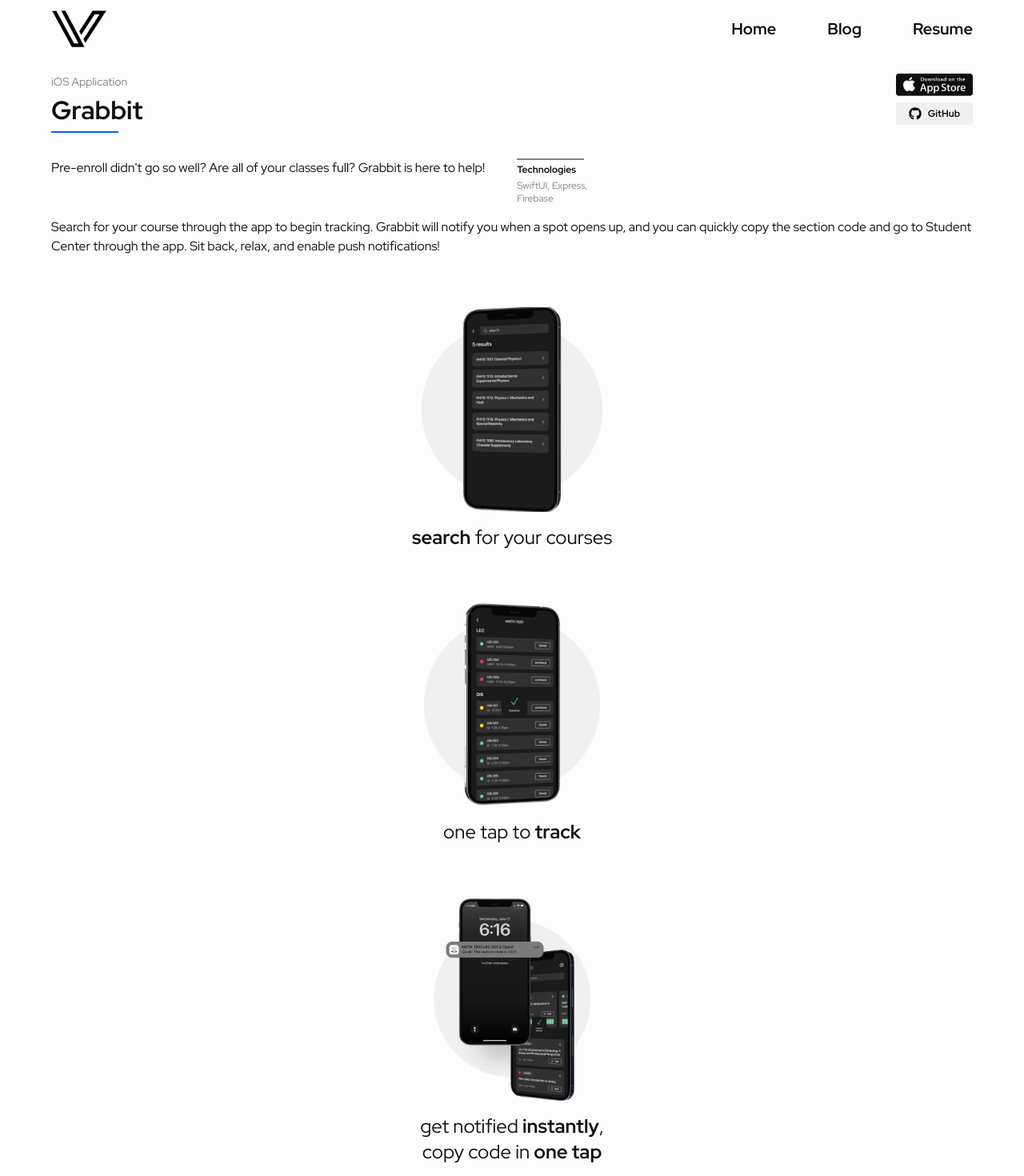
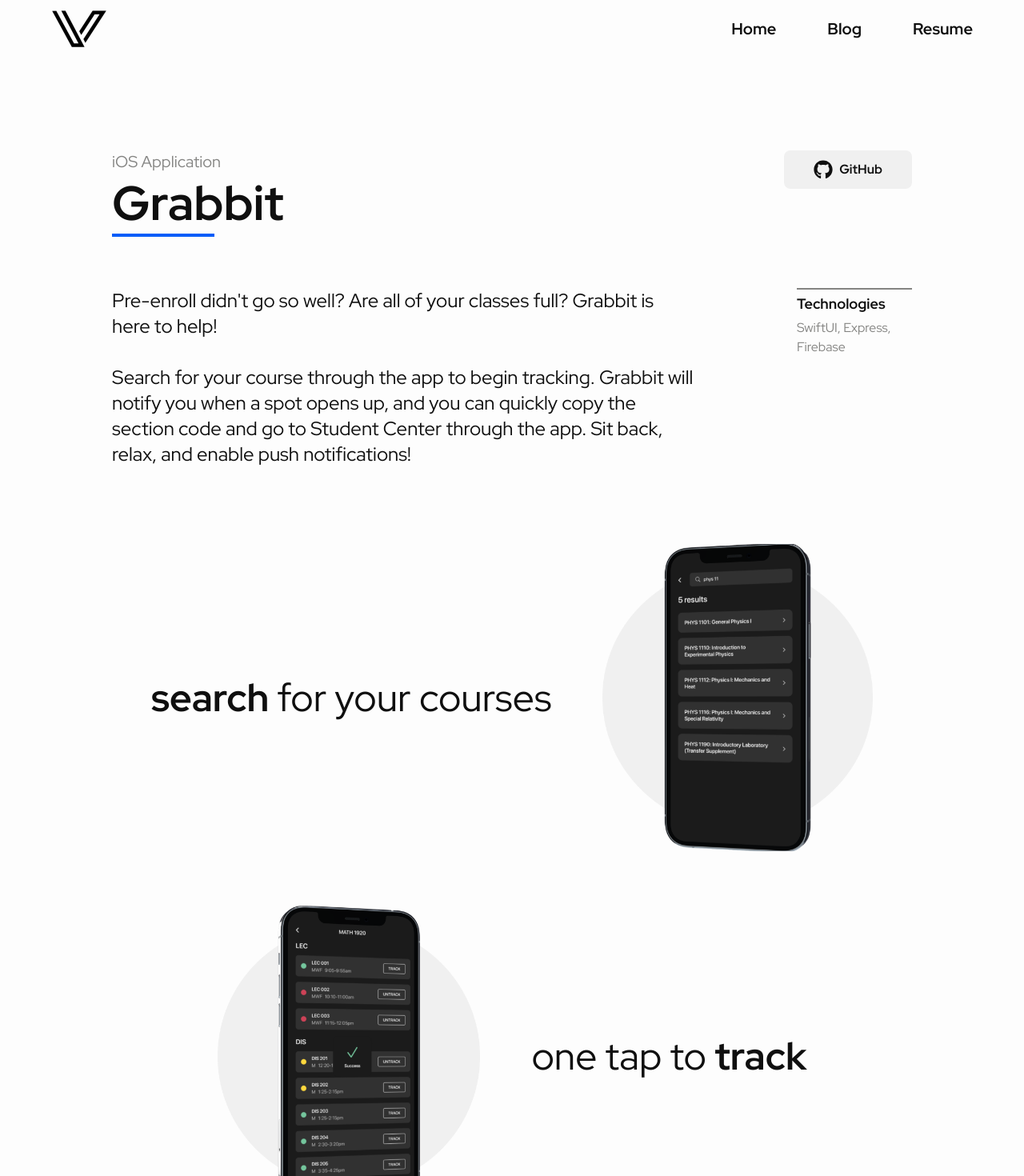
Before and after one commit to vinnie4k/portfolio, a React (Vite) app: page /work/grabbit in a window 1280 px wide. Shown: the part 20-1490 px from the top of the page at 80% size. Built offline with nearby package versions, Linux system fonts and the light colour scheme.

Commit message:
Tablet/Desktop Work

```diff
--- a/src/App.tsx
+++ b/src/App.tsx
@@ -1,9 +1,14 @@
 import Blog from "./pages/blog/Blog";
 import Footer from "./components/Footer";
-import Grabbit from "./pages/work/Grabbit";
 import Home from "./pages/home/Home";
 import NavBar from "./components/NavBar";
 import { Route, Routes } from "react-router-dom";
+
+// Projects
+import Grabbit from "./pages/work/Grabbit";
+import Savvy from "./pages/work/Savvy";
+import Scribbly from "./pages/work/Scribbly";
+import Volume from "./pages/work/Volume";
 
 // Blogs
 import Post1 from "./pages/posts/Post1";
@@ -21,6 +26,9 @@ function App() {
         <Route path="/blog/data-types" element={<Post2 />}></Route>
         {/* Projects */}
         <Route path="/work/grabbit" element={<Grabbit />}></Route>
+        <Route path="/work/savvy" element={<Savvy />}></Route>
+        <Route path="/work/volume" element={<Volume />}></Route>
+        <Route path="/work/scribbly" element={<Scribbly />}></Route>
       </Routes>
       <Footer />
     </div>
--- a/src/pages/posts/Post1.tsx
+++ b/src/pages/posts/Post1.tsx
@@ -118,7 +118,7 @@ function Post1() {
         <h2 className="text-2xl font-bold text-center lg:text-4xl">
           More on Intro to iOS: Swift Basics
         </h2>
-        <div className="flex flex-col gap-8 lg:flex-row lg:ga-8 lg:justify-center">
+        <div className="flex flex-col gap-8 lg:flex-row lg:gap-8 lg:justify-center">
           <PostCell
             date="June 12"
             title="Data Types"
--- a/src/pages/posts/Post2.tsx
+++ b/src/pages/posts/Post2.tsx
@@ -194,7 +194,7 @@ function Post2() {
         <h2 className="text-2xl font-bold text-center lg:text-4xl">
           More on Intro to iOS: Swift Basics
         </h2>
-        <div className="flex flex-col gap-8 lg:flex-row lg:ga-8 lg:justify-center">
+        <div className="flex flex-col gap-8 lg:flex-row lg:gap-8 lg:justify-center">
           <PostCell
             date="June 1"
             title="Variables and Constants"
--- a/src/pages/work/Grabbit.tsx
+++ b/src/pages/work/Grabbit.tsx
@@ -4,9 +4,14 @@ import grabbit_1 from "/src/assets/projects/grabbit/grabbit_1.png";
 import grabbit_2 from "/src/assets/projects/grabbit/grabbit_2.png";
 import grabbit_3 from "/src/assets/projects/grabbit/grabbit_3.png";
 
+// Other Projects
+import savvy from "/src/assets/projects/savvy.png";
+import scribbly from "/src/assets/projects/scribbly.png";
+import volume from "/src/assets/projects/volume.png";
+
 function Grabbit() {
   return (
-    <div className="flex flex-col gap-8">
+    <div className="flex flex-col gap-8 lg:w-[1000px] lg:mx-auto sm:py-16 lg:py-24 sm:gap-16">
       {/* Header */}
       <WorkHeader
         type="iOS Application"
@@ -16,46 +21,71 @@ function Grabbit() {
       />
 
       {/* Description */}
-      <div className="flex flex-col gap-4">
-        <div className="flex flex-row gap-10">
-          <p>
-            Pre-enroll didn't go so well? Are all of your classes full? Grabbit
-            is here to help!
+      <div className="flex flex-col gap-4 sm:flex-row sm:gap-32">
+        <div className="flex flex-col gap-4 sm:gap-8">
+          <div className="flex max-sm:flex-row max-sm:gap-10">
+            <p className="sm:text-xl lg:text-2xl">
+              Pre-enroll didn't go so well? Are all of your classes full?
+              Grabbit is here to help!
+            </p>
+            <div className="sm:hidden">
+              <WorkTech techs="SwiftUI, Express, Firebase" />
+            </div>
+          </div>
+          <p className="sm:text-xl lg:text-2xl">
+            Search for your course through the app to begin tracking. Grabbit
+            will notify you when a spot opens up, and you can quickly copy the
+            section code and go to Student Center through the app. Sit back,
+            relax, and enable push notifications!
           </p>
+        </div>
+        <div className="max-sm:hidden">
           <WorkTech techs="SwiftUI, Express, Firebase" />
         </div>
-        <p>
-          Search for your course through the app to begin tracking. Grabbit will
-          notify you when a spot opens up, and you can quickly copy the section
-          code and go to Student Center through the app. Sit back, relax, and
-          enable push notifications!
-        </p>
       </div>
 
       {/* Screenshots */}
       <div className="flex flex-col gap-16 py-8 items-center text-center">
-        <div className="flex flex-col gap-4 items-center">
-          <img src={grabbit_1} className="h-[256px]" />
-          <p className="text-2xl">
+        <div className="flex flex-col gap-4 items-center sm:flex-row-reverse sm:gap-16">
+          <img src={grabbit_1} className="h-[256px] sm:h-80 lg:h-96" />
+          <p className="text-2xl sm:text-3xl lg:text-5xl">
             <span className="font-bold">search</span> for your courses
           </p>
         </div>
-        <div className="flex flex-col gap-4 items-center">
-          <img src={grabbit_2} className="h-[256px]" />
-          <p className="text-2xl">
+        <div className="flex flex-col gap-4 items-center sm:flex-row sm:gap-16">
+          <img src={grabbit_2} className="h-[256px] sm:h-80 lg:h-96" />
+          <p className="text-2xl sm:text-3xl lg:text-5xl">
             one tap to <span className="font-bold">track</span>
           </p>
         </div>
-        <div className="flex flex-col gap-4 items-center mb-8">
-          <img src={grabbit_3} className="h-[256px]" />
+        <div className="flex flex-col gap-4 items-center mb-8 sm:flex-row-reverse sm:gap-16">
+          <img src={grabbit_3} className="h-[256px] sm:h-80 lg:h-96" />
           <div>
-            <p className="text-2xl">
+            <p className="text-2xl sm:text-3xl lg:text-5xl sm:mb-2">
               get notified <span className="font-bold">instantly</span>,{" "}
             </p>
-            <p className="text-2xl">
+            <p className="text-2xl sm:text-3xl lg:text-5xl">
               copy code in <span className="font-bold">one tap</span>
             </p>
           </div>
+        </div>
+      </div>
+
+      {/* See More */}
+      <div className="flex flex-col gap-8 items-center lg:gap-16 py-24">
+        <h2 className="text-3xl font-bold text-center lg:text-4xl">
+          More Projects
+        </h2>
+        <div className="flex flex-col gap-8 sm:grid sm:grid-cols-2 sm:justify-center">
+          <a href="/work/savvy" className="w-72 lg:w-96">
+            <img src={savvy} alt="Image of Savvy" className="cell-link" />
+          </a>
+          <a href="/work/volume" className="w-72 lg:w-96">
+            <img src={volume} alt="Image of Volume" className="cell-link" />
+          </a>
+          <a href="/work/scribbly" className="w-72 lg:w-96">
+            <img src={scribbly} alt="Image of Scribbly" className="cell-link" />
+          </a>
         </div>
       </div>
     </div>
--- /dev/null
+++ b/src/pages/work/Savvy.tsx
@@ -0,0 +1,43 @@
+import WorkHeader from "./WorkHeader";
+import WorkTech from "./WorkTech";
+
+// Other Projects
+import grabbit from "/src/assets/projects/grabbit.png";
+import scribbly from "/src/assets/projects/scribbly.png";
+import volume from "/src/assets/projects/volume.png";
+
+function Savvy() {
+  return (
+    <div className="flex flex-col gap-8 lg:w-[1000px] lg:mx-auto sm:py-16 lg:py-24 sm:gap-16">
+      {/* Header */}
+      <WorkHeader
+        type="iOS Application"
+        title="Savvy"
+        appstoreURL=""
+        githubURL="https://github.com/vinnie4k/Grabbit"
+      />
+
+      <p className="text-4xl text-center">Coming soon!</p>
+
+      {/* See More */}
+      <div className="flex flex-col gap-8 items-center lg:gap-16 py-24">
+        <h2 className="text-3xl font-bold text-center lg:text-4xl">
+          More Projects
+        </h2>
+        <div className="flex flex-col gap-8 sm:grid sm:grid-cols-2 sm:justify-center">
+          <a href="/work/grabbit" className="w-72 lg:w-96">
+            <img src={grabbit} alt="Image of Grabbit" className="cell-link" />
+          </a>
+          <a href="/work/volume" className="w-72 lg:w-96">
+            <img src={volume} alt="Image of Volume" className="cell-link" />
+          </a>
+          <a href="/work/scribbly" className="w-72 lg:w-96">
+            <img src={scribbly} alt="Image of Scribbly" className="cell-link" />
+          </a>
+        </div>
+      </div>
+    </div>
+  );
+}
+
+export default Savvy;
--- /dev/null
+++ b/src/pages/work/Scribbly.tsx
@@ -0,0 +1,43 @@
+import WorkHeader from "./WorkHeader";
+import WorkTech from "./WorkTech";
+
+// Other Projects
+import grabbit from "/src/assets/projects/grabbit.png";
+import savvy from "/src/assets/projects/savvy.png";
+import volume from "/src/assets/projects/volume.png";
+
+function Scribbly() {
+  return (
+    <div className="flex flex-col gap-8 lg:w-[1000px] lg:mx-auto sm:py-16 lg:py-24 sm:gap-16">
+      {/* Header */}
+      <WorkHeader
+        type="iOS Application"
+        title="Scribbly"
+        appstoreURL=""
+        githubURL="https://github.com/vinnie4k/scribbly-ios"
+      />
+
+      <p className="text-4xl text-center">Coming soon!</p>
+
+      {/* See More */}
+      <div className="flex flex-col gap-8 items-center lg:gap-16 py-24">
+        <h2 className="text-3xl font-bold text-center lg:text-4xl">
+          More Projects
+        </h2>
+        <div className="flex flex-col gap-8 sm:grid sm:grid-cols-2 sm:justify-center">
+          <a href="/work/volume" className="w-72 lg:w-96">
+            <img src={volume} alt="Image of Volume" className="cell-link" />
+          </a>
+          <a href="/work/savvy" className="w-72 lg:w-96">
+            <img src={savvy} alt="Image of Savvy" className="cell-link" />
+          </a>
+          <a href="/work/grabbit" className="w-72 lg:w-96">
+            <img src={grabbit} alt="Image of Grabbit" className="cell-link" />
+          </a>
+        </div>
+      </div>
+    </div>
+  );
+}
+
+export default Scribbly;
--- /dev/null
+++ b/src/pages/work/Volume.tsx
@@ -0,0 +1,43 @@
+import WorkHeader from "./WorkHeader";
+import WorkTech from "./WorkTech";
+
+// Other Projects
+import grabbit from "/src/assets/projects/grabbit.png";
+import scribbly from "/src/assets/projects/scribbly.png";
+import savvy from "/src/assets/projects/savvy.png";
+
+function Volume() {
+  return (
+    <div className="flex flex-col gap-8 lg:w-[1000px] lg:mx-auto sm:py-16 lg:py-24 sm:gap-16">
+      {/* Header */}
+      <WorkHeader
+        type="iOS Application"
+        title="Volume"
+        appstoreURL="https://apps.apple.com/us/app/volume-cornell-publications/id1547133564"
+        githubURL="https://github.com/cuappdev/volume-ios"
+      />
+
+      <p className="text-4xl text-center">Coming soon!</p>
+
+      {/* See More */}
+      <div className="flex flex-col gap-8 items-center lg:gap-16 py-24">
+        <h2 className="text-3xl font-bold text-center lg:text-4xl">
+          More Projects
+        </h2>
+        <div className="flex flex-col gap-8 sm:grid sm:grid-cols-2 sm:justify-center">
+          <a href="/work/grabbit" className="w-72 lg:w-96">
+            <img src={grabbit} alt="Image of Grabbit" className="cell-link" />
+          </a>
+          <a href="/work/savvy" className="w-72 lg:w-96">
+            <img src={savvy} alt="Image of Savvy" className="cell-link" />
+          </a>
+          <a href="/work/scribbly" className="w-72 lg:w-96">
+            <img src={scribbly} alt="Image of Scribbly" className="cell-link" />
+          </a>
+        </div>
+      </div>
+    </div>
+  );
+}
+
+export default Volume;
--- a/src/pages/work/WorkHeader.tsx
+++ b/src/pages/work/WorkHeader.tsx
@@ -5,18 +5,26 @@ function WorkHeader(workHeaderProp: WorkHeaderProp) {
   return (
     <div className="flex flex-row justify-between">
       <div className="flex flex-col gap-2">
-        <p className="text-gray text-sm">{workHeaderProp.type}</p>
-        <h1 className="text-3xl leading-9 font-bold">{workHeaderProp.title}</h1>
-        <div className="underline-mobile"></div>
+        <p className="text-gray text-sm sm:text-xl">{workHeaderProp.type}</p>
+        <h1 className="text-3xl leading-9 font-bold sm:text-6xl">
+          {workHeaderProp.title}
+        </h1>
+        <div className="underline-mobile sm:underline-desktop"></div>
       </div>
-      <div className="flex flex-col gap-2">
-        <a href={workHeaderProp.appstoreURL}>
-          <img src={appstore} className="w-24" />
+      <div className="flex flex-col gap-2 sm:gap-4">
+        <a
+          href={workHeaderProp.appstoreURL}
+          className={`${workHeaderProp.appstoreURL === "" ? "hidden" : null}`}
+        >
+          <img
+            src={appstore}
+            className="w-24 sm:w-36 sm:rounded-md cell-link lg:w-40 lg:rounded-lg"
+          />
         </a>
         <a href={workHeaderProp.githubURL}>
-          <div className="flex flex-row gap-2 items-center justify-center w-24 h-7 bg-offWhite2 rounded">
-            <FaGithub size={16} />
-            <p className="text-xs font-bold">GitHub</p>
+          <div className="flex flex-row gap-2 items-center justify-center w-24 h-7 bg-offWhite2 rounded cell-link sm:w-36 sm:h-10 sm:rounded-md lg:w-40 lg:h-12 lg:rounded-lg">
+            <FaGithub className="w-4 h-4 sm:w-6 sm:h-6" />
+            <p className="text-xs font-bold sm:text-base">GitHub</p>
           </div>
         </a>
       </div>
--- a/src/pages/work/WorkTech.tsx
+++ b/src/pages/work/WorkTech.tsx
@@ -1,9 +1,9 @@
 function WorkTech(workTechProp: WorkTechProp) {
   return (
-    <div className="flex flex-col gap-1 w-24">
-      <div className="underline-mobile bg-gray"></div>
-      <p className="font-bold text-xs">Technologies</p>
-      <p className="text-xs text-gray">{workTechProp.techs}</p>
+    <div className="flex flex-col gap-1 w-24 sm:w-36">
+      <div className="underline-mobile bg-gray sm:w-36"></div>
+      <p className="font-bold text-xs sm:text-lg">Technologies</p>
+      <p className="text-xs text-gray sm:text-base">{workTechProp.techs}</p>
     </div>
   );
 }
```
